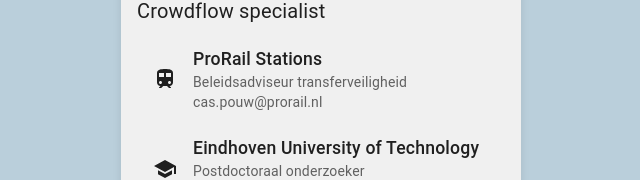
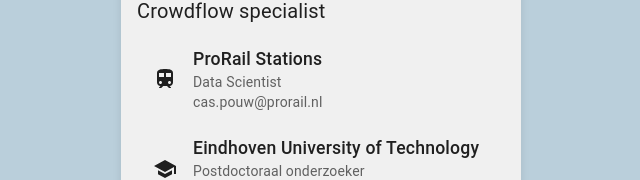
Before and after one commit to c-pouw/cas-pouw-digital-business-card, a React (Vite) app in the folder cas-pouw/: page / in a window 1280 px wide. Shown: the part 377-557 px from the top of the page, without its empty margins (319-959 px from the left). Built offline with nearby package versions, Linux system fonts and the light colour scheme.

Commit message:
Job role

```diff
--- a/cas-pouw/src/components/BusinessCard.tsx
+++ b/cas-pouw/src/components/BusinessCard.tsx
@@ -88,7 +88,7 @@
           >
             {title}
           </Typography>
-          <CompanyContactInfo companyName="ProRail Stations" functionName="Beleidsadviseur transferveiligheid" email={prorailEmail} icon={<Train />}/>
+          <CompanyContactInfo companyName="ProRail Stations" functionName="Data Scientist" email={prorailEmail} icon={<Train />}/>
           <CompanyContactInfo companyName="Eindhoven University of Technology" functionName="Postdoctoraal onderzoeker" email={tueEmail} icon={<School />} />
           <Box mt={3} display="flex" justifyContent="center" gap={2}>
             <Tooltip title="LinkedIn">
```
